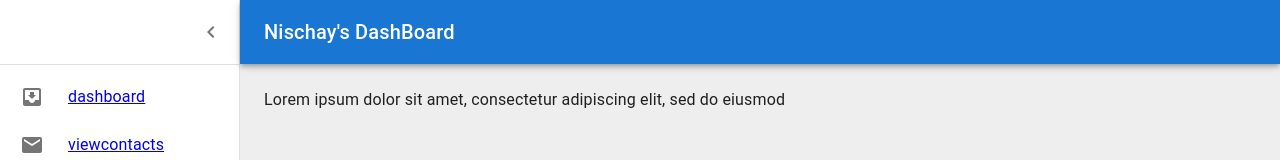
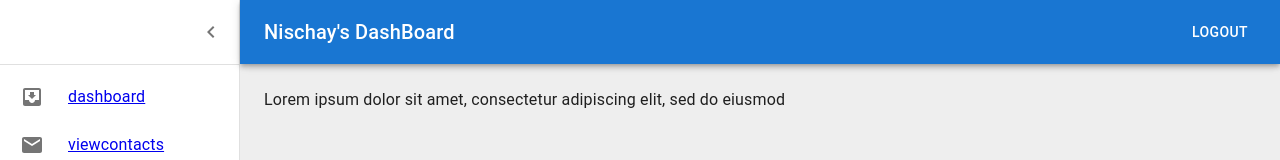
Before and after one commit to nischayjain4948/hubspot_admin, a React (Create React App) app: page /home in a window 1280 px wide. Shown: the top 160 px of the page. Built offline with nearby package versions, Linux system fonts and the light colour scheme.

Commit message:
update in a logout

```diff
--- a/src/App.js
+++ b/src/App.js
@@ -21,6 +21,12 @@ import ResetPassword from './pages/ResetPassword';
 
 
 function App() {
+
+
+  const logoutAdmin = () =>{
+    localStorage.clear();
+  }
+
 
   const myStyle = {
     backgroundImage:
@@ -50,19 +56,11 @@ function App() {
 
           <Route path='/' element={<Login />} />
           <Route path='/forgot-password' element={<ForgotPassword />} />
-          <Route path='/dashboard' element={<DashBoard />} />
-          <Route path='/home' element={<Home />} />
+          <Route path='/dashboard' element={<DashBoard logout = {logoutAdmin} />} />
+          <Route path='/home' element={<Home  logout = {logoutAdmin} /> } />
           <Route path='/settings' element={<Settings />} />
           <Route path='/about' element={<About />} />
           <Route path='/reset-password' element={<ResetPassword />} />
-
-
-
-
-
-
-
-
         </Routes>
 
 
--- a/src/components/SideBar.jsx
+++ b/src/components/SideBar.jsx
@@ -18,6 +18,8 @@ import ListItemIcon from '@mui/material/ListItemIcon';
 import ListItemText from '@mui/material/ListItemText';
 import InboxIcon from '@mui/icons-material/MoveToInbox';
 import MailIcon from '@mui/icons-material/Mail';
+import Button from '@mui/material/Button';
+
 import { Link } from 'react-router-dom';
 
 const drawerWidth = 240;
@@ -87,7 +89,7 @@ const Drawer = styled(MuiDrawer, { shouldForwardProp: (prop) => prop !== 'open'
     }),
 );
 
-export default function SideBar() {
+export default function SideBar(props) {
     const theme = useTheme();
     const [open, setOpen] = React.useState(true);
 
@@ -98,6 +100,13 @@ export default function SideBar() {
     const handleDrawerClose = () => {
         setOpen(false);
     };
+
+    const logoutAdmin = () =>{
+        console.log("Button clicked...");
+        props.logout()
+
+    }
+
 
     return (
         <Box sx={{ display: 'flex' }}>
@@ -116,9 +125,10 @@ export default function SideBar() {
                     >
                         <MenuIcon />
                     </IconButton>
-                    <Typography variant="h6" noWrap component="div">
+                    <Typography variant="h6" noWrap component="div" sx={{flexGrow:1}}>
                         Nischay's DashBoard
                     </Typography>
+                     <Button color="inherit" onClick={logoutAdmin}>Logout</Button>
                 </Toolbar>
             </AppBar>
             <Drawer variant="permanent" open={open}>
--- a/src/pages/About.jsx
+++ b/src/pages/About.jsx
@@ -3,7 +3,7 @@ import SideBar from '../components/SideBar'
 
 const About = () => {
     return (
-        <div><SideBar /></div>
+        <div><SideBar  /></div>
     )
 }
 
--- a/src/pages/DashBoard.jsx
+++ b/src/pages/DashBoard.jsx
@@ -18,7 +18,8 @@ import { useNavigate } from 'react-router-dom'
 
 
 
-export default function DashBoard() {
+export default function DashBoard(props) {
+    console.log(props,"dsfdf")
     const [open, setOpen] = React.useState(false);
     const [showUpdateButton, setShowUpdateButton] = React.useState(false);
     const [showConnectButton, setShowConnectButton] = React.useState(true);
@@ -57,6 +58,11 @@ export default function DashBoard() {
         const { redirected_uri } = await uri.json();
         window.location.replace(redirected_uri);
     };
+
+    const handleAdminLogout = () =>{
+        // console.log("Button Clicked");
+          props.logout();
+    }
 
     React.useEffect(() => {
         const url = window.location.href;
@@ -133,7 +139,7 @@ export default function DashBoard() {
                     <Typography variant="h6" component="div" sx={{ flexGrow: 1 }}>
                         Nischay's DashBoard
                     </Typography>
-                    <Button color="inherit">Logout</Button>
+                    <Button color="inherit" onClick={handleAdminLogout}>Logout</Button>
                 </Toolbar>
             </AppBar>
 
--- a/src/pages/Home.jsx
+++ b/src/pages/Home.jsx
@@ -2,9 +2,9 @@ import React, { useEffect, useState } from 'react'
 import SideBar from '../components/SideBar'
 
 
-const Home = () => {
+const Home = (props) => {
     return (
-        <SideBar />
+        <SideBar  logout = {props}/>
 
     )
 }
```
